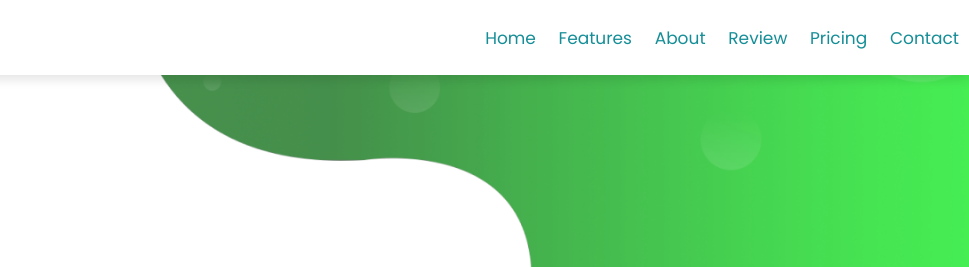
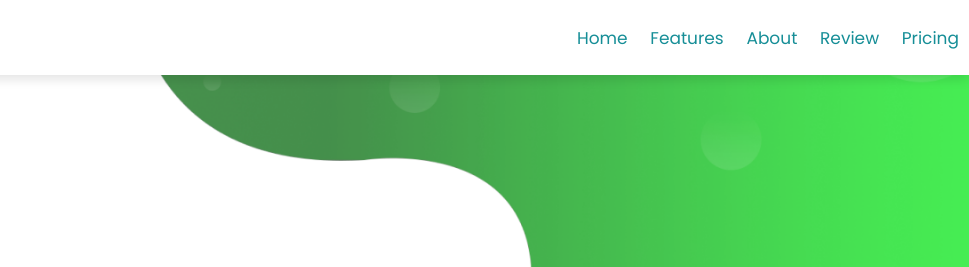
Before and after one commit to suyogsabale/Spotify-Landing-Page, a plain HTML site: page index.html in a window 1280 px wide. Shown: the top 267 px of the page, 311-1280 px from the left. Drawn offline with Linux system fonts and the light colour scheme.

Commit message:
Removing contact...

```diff
--- a/index.html
+++ b/index.html
@@ -33,7 +33,6 @@
         <a href="#about">about</a>
         <a href="#review">review</a>
         <a href="#pricing">pricing</a>
-        <a href="#footer">contact</a>
 
     </nav>
 
```
